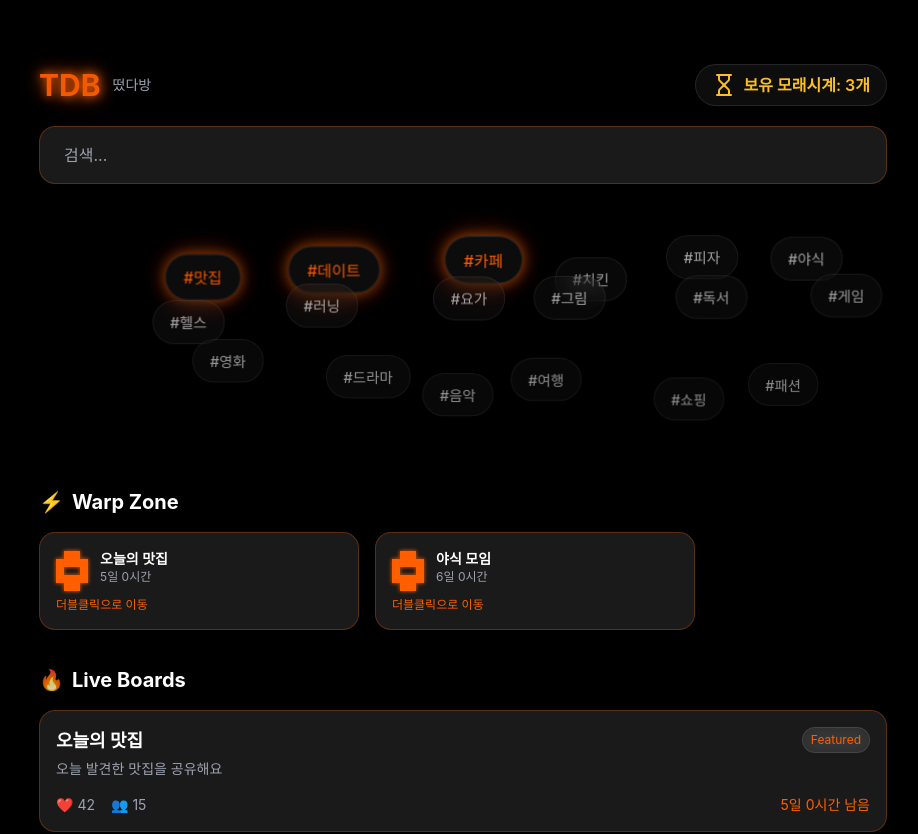
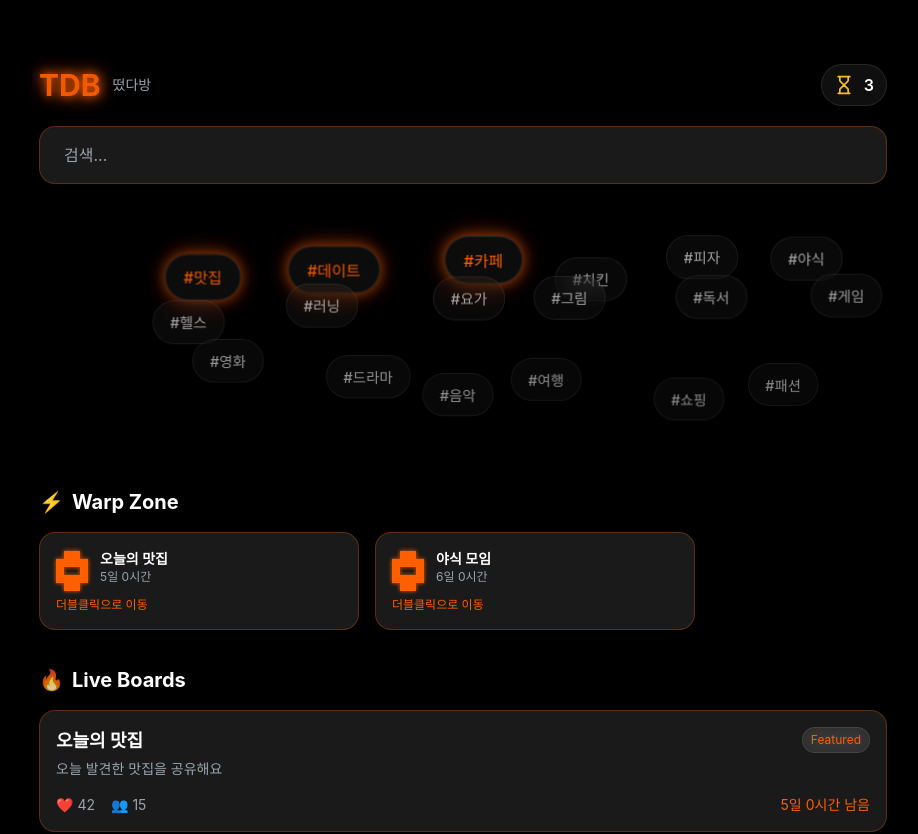
Before and after one commit to hesedhouse/TDB-Project, a Next.js app: page / in a window 1280 px wide. Shown: the top 834 px of the page, without its empty margins (177-1095 px from the left). Built offline with nearby package versions, Linux system fonts and the light colour scheme.

Commit message:
사진 업로드 버킷 이름 수정 및 기능 완성

```diff
--- a/components/HomeDashboard.tsx
+++ b/components/HomeDashboard.tsx
@@ -79,9 +79,13 @@ export default function HomeDashboard({ onEnterBoard }: HomeDashboardProps) {
           </motion.div>
           <span className="text-xs sm:text-sm text-gray-400">떴다방</span>
         </div>
-        <div className="flex items-center gap-2 glass px-3 py-2 sm:px-4 rounded-full text-amber-400">
-          <Hourglass className="w-5 h-5 sm:w-6 sm:h-6 flex-shrink-0" strokeWidth={2} />
-          <span className="font-semibold text-sm sm:text-base">보유 모래시계: {hourglasses}개</span>
+        <div
+          className="flex items-center gap-2 sm:gap-2.5 px-3 py-1.5 sm:py-2 rounded-full bg-white/[0.06] border border-white/10 min-w-0"
+          role="status"
+          aria-label={`보유 모래시계 ${hourglasses}개`}
+        >
+          <Hourglass className="w-4 h-4 sm:w-5 sm:h-5 flex-shrink-0 text-amber-400" strokeWidth={2} />
+          <span className="font-semibold text-sm sm:text-base tabular-nums text-white">{hourglasses}</span>
         </div>
       </header>
 
```
